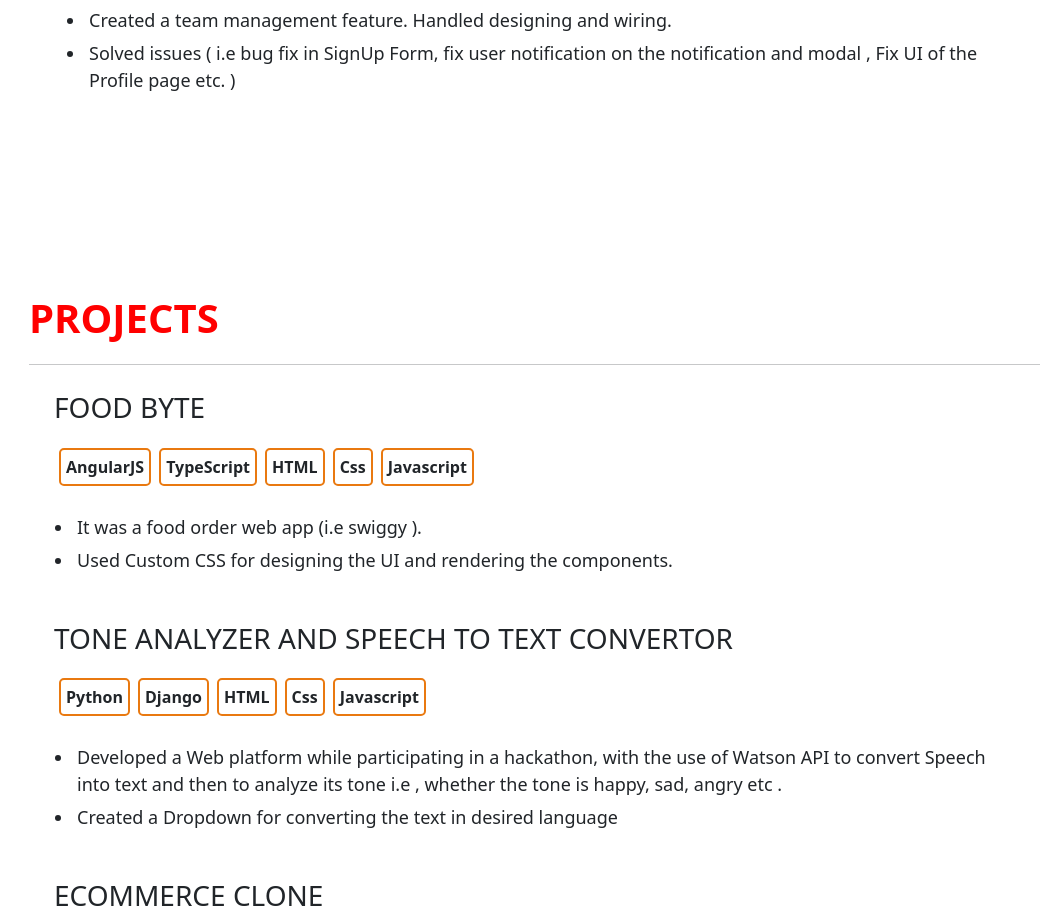
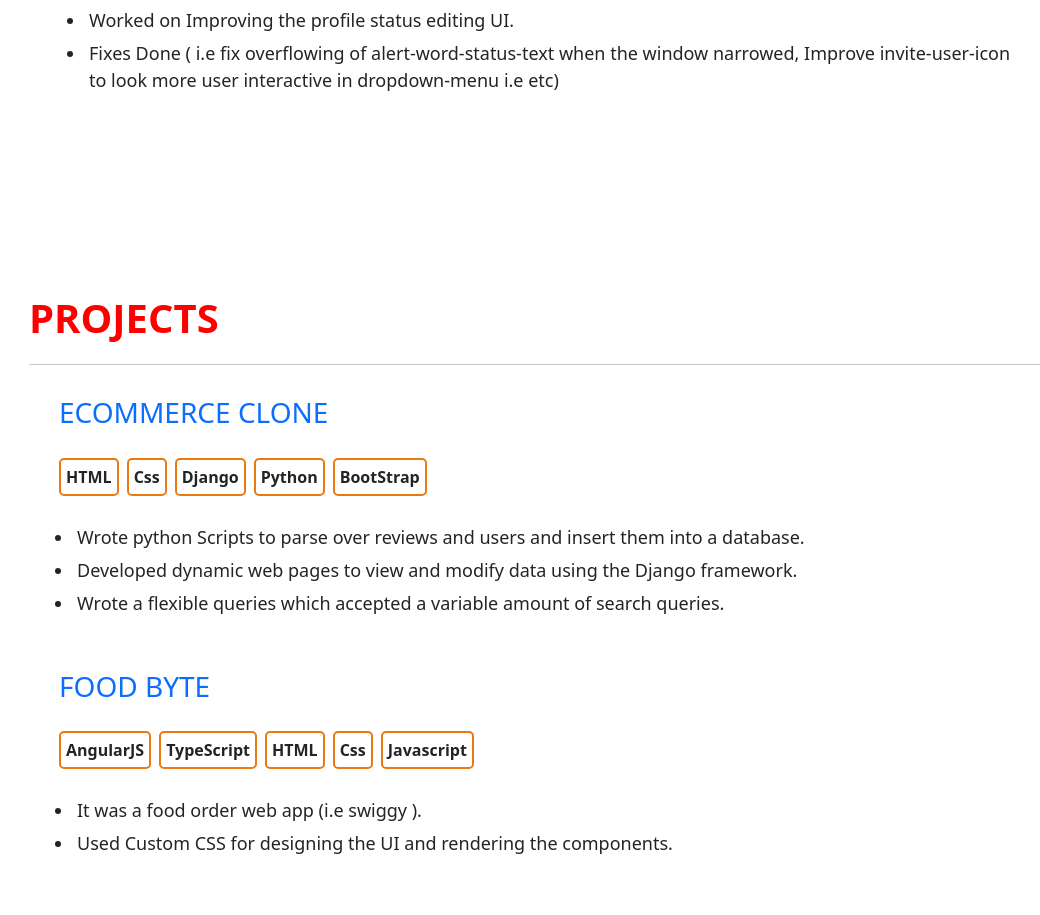
Before and after one commit to ritikchauhan-01/ritik.portfolio, an Angular app: page /projects in a window 1280 px wide. Shown: the part 1848-2763 px from the top of the page, without its empty margins (141-1181 px from the left). Built offline with nearby package versions, Linux system fonts and the light colour scheme.

Commit message:
adding the links to social medaia

```diff
--- a/src/app/experience/experience.component.html
+++ b/src/app/experience/experience.component.html
@@ -2,6 +2,17 @@
   <p>WORK EXPERIENCE</p>
   <hr>
   <div class="first">
+    <h3>GamerOrb ( Intern )</h3>
+    <ul>
+      <li>It is an Esports platform where everyone can organize contests , participate and earn.</li>
+      <li>Created a team management feature. Handled designing and wiring.</li>
+      <li>
+        Solved issues ( i.e bug fix in SignUp Form, fix user notification on the notification and modal , Fix UI of the
+        Profile page etc. )
+      </li>
+    </ul>
+  </div>
+  <div class="second">
     <h3>Zulip ( Contributor )</h3>
     <ul>
       <li>Zulip is an open source chat and collaborative software. Worked on ZULIP GUI.</li>
@@ -12,15 +23,4 @@
       </li>
     </ul>
   </div>
-  <div class="second">
-    <h3>GamerOrb ( Intern )</h3>
-    <ul>
-      <li>It is an Esports platform where everyone can organize contests , participate and earn.</li>
-      <li>Created a team management feature. Handled designing and wiring.</li>
-      <li>
-        Solved issues ( i.e bug fix in SignUp Form, fix user notification on the notification and modal , Fix UI of the
-        Profile page etc. )
-      </li>
-    </ul>
-  </div>
 </div>
--- a/src/app/footer/footer.component.html
+++ b/src/app/footer/footer.component.html
@@ -1,9 +1,9 @@
 <div class="container footer">
     <ul>
       <a>Ⓒ 2022 copyright</a>
-      <a><i class="fa fa-github"></i></a>
-      <a><i class="fa fa-twitter"></i></a>
-      <a ><i class="fa fa-linkedin"></i></a>
+      <a href="https://github.com/ritikchauhan-01?tab=overview&from=2022-11-01&to=2022-11-09"><i class="fa fa-github"></i></a>
+      <!-- <a><i class="fa fa-twitter"></i></a> -->
+      <a href="https://www.linkedin.com/in/ritik-chauhan-b61146196/"><i class="fa fa-linkedin"></i></a>
     </ul>
 
 </div>
--- a/src/app/home/home.component.html
+++ b/src/app/home/home.component.html
@@ -10,9 +10,9 @@
       <li><i class="fa fa-location-arrow"></i>Dehradun, Uttrakhand, India</li>
     </ul>
     <ul class="social-media">
-      <a><i class="fa fa-github"></i></a>
-      <a><i class="fa fa-twitter"></i></a>
-      <a ><i class="fa fa-linkedin"></i></a>
+      <a href="https://github.com/ritikchauhan-01?tab=overview&from=2022-11-01&to=2022-11-09"><i class="fa fa-github"></i></a>
+      <!-- <a><i class="fa fa-twitter"></i></a> -->
+      <a href="https://www.linkedin.com/in/ritik-chauhan-b61146196/"><i class="fa fa-linkedin"></i></a>
     </ul>
   </div>
   <div class="col-sm-6 image">
--- a/src/app/projects/projects.component.html
+++ b/src/app/projects/projects.component.html
@@ -2,36 +2,7 @@
   <p>PROJECTS</p>
   <hr>
   <div class="first">
-    <h3>FOOD BYTE</h3>
-    <ul class="tags">
-      <a><strong>AngularJS</strong></a>
-      <a><strong>TypeScript</strong></a>
-      <a><strong>HTML</strong></a>
-      <a><strong>Css</strong></a>
-      <a><strong>Javascript</strong></a>
-    </ul>
-    <ul class="info">
-      <li>It was a food order web app (i.e swiggy ).</li>
-      <li>Used Custom CSS for designing the UI and rendering the components.</li>
-    </ul>
-  </div>
-  <div class="second">
-    <h3>TONE ANALYZER AND SPEECH TO TEXT CONVERTOR</h3>
-    <ul class="tags">
-      <a><strong>Python</strong></a>
-      <a><strong>Django</strong></a>
-      <a><strong>HTML</strong></a>
-      <a><strong>Css</strong></a>
-      <a><strong>Javascript</strong></a>
-    </ul>
-    <ul class="info">
-      <li>Developed a Web platform while participating in a hackathon, with the use of Watson API to convert
-        Speech into text and then to analyze its tone i.e , whether the tone is happy, sad, angry etc .</li>
-      <li>Created a Dropdown for converting the text in desired language</li>
-    </ul>
-  </div>
-  <div class="third">
-    <h3>ECOMMERCE CLONE</h3>
+    <h3><a style="border: None; cursor: pointer;" href="https://lootera.herokuapp.com/">ECOMMERCE CLONE</a></h3>
     <ul class="tags">
       <a><strong>HTML</strong></a>
       <a><strong>Css</strong></a>
@@ -45,4 +16,32 @@
       <li>Wrote a flexible queries which accepted a variable amount of search queries.</li>
     </ul>
   </div>
+  <div class="second">
+    <h3><a style="border: None; cursor: pointer;" href="https://verdant-piroshki-0be172.netlify.app/">FOOD BYTE</a> </h3>
+    <ul class="tags">
+      <a><strong>AngularJS</strong></a>
+      <a><strong>TypeScript</strong></a>
+      <a><strong>HTML</strong></a>
+      <a><strong>Css</strong></a>
+      <a><strong>Javascript</strong></a>
+    </ul>
+    <ul class="info">
+      <li>It was a food order web app (i.e swiggy ).</li>
+      <li>Used Custom CSS for designing the UI and rendering the components.</li>
+    </ul>
+  </div>
+  <div class="third">
+    <h3><a style="border: None; cursor: pointer;" href="https://github.com/ritikchauhan-01/Speech-to-text-convertor-and-tone-Analyzer">COVID TRACKER</a></h3>
+    <ul class="tags">
+      <a><strong>AngularJS</strong></a>
+      <a><strong>TypeScript</strong></a>
+      <a><strong>HTML</strong></a>
+      <a><strong>Css</strong></a>
+    </ul>
+    <ul class="info">
+      <li>RealTime data of no of cases of CoronaVirus Shows Confirmed Active, Recovered, no of Deaths Show
+        Data of All affected States Show data of Affected District of States Can sort Data in ascending/ desc order.</li>
+      <li>Helpline page for helplines numbers and website Links.</li>
+    </ul>
+  </div>
 </div>
```
